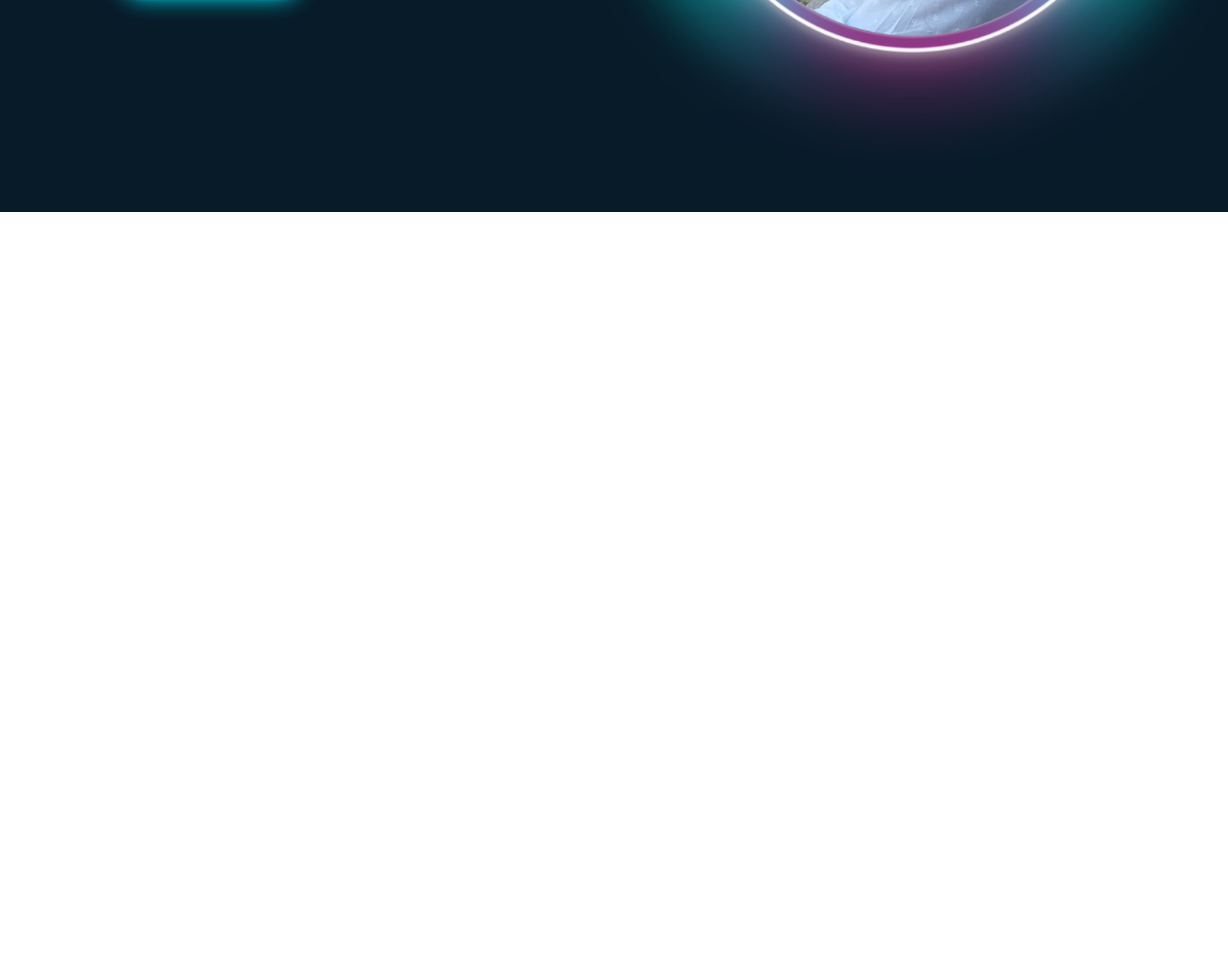
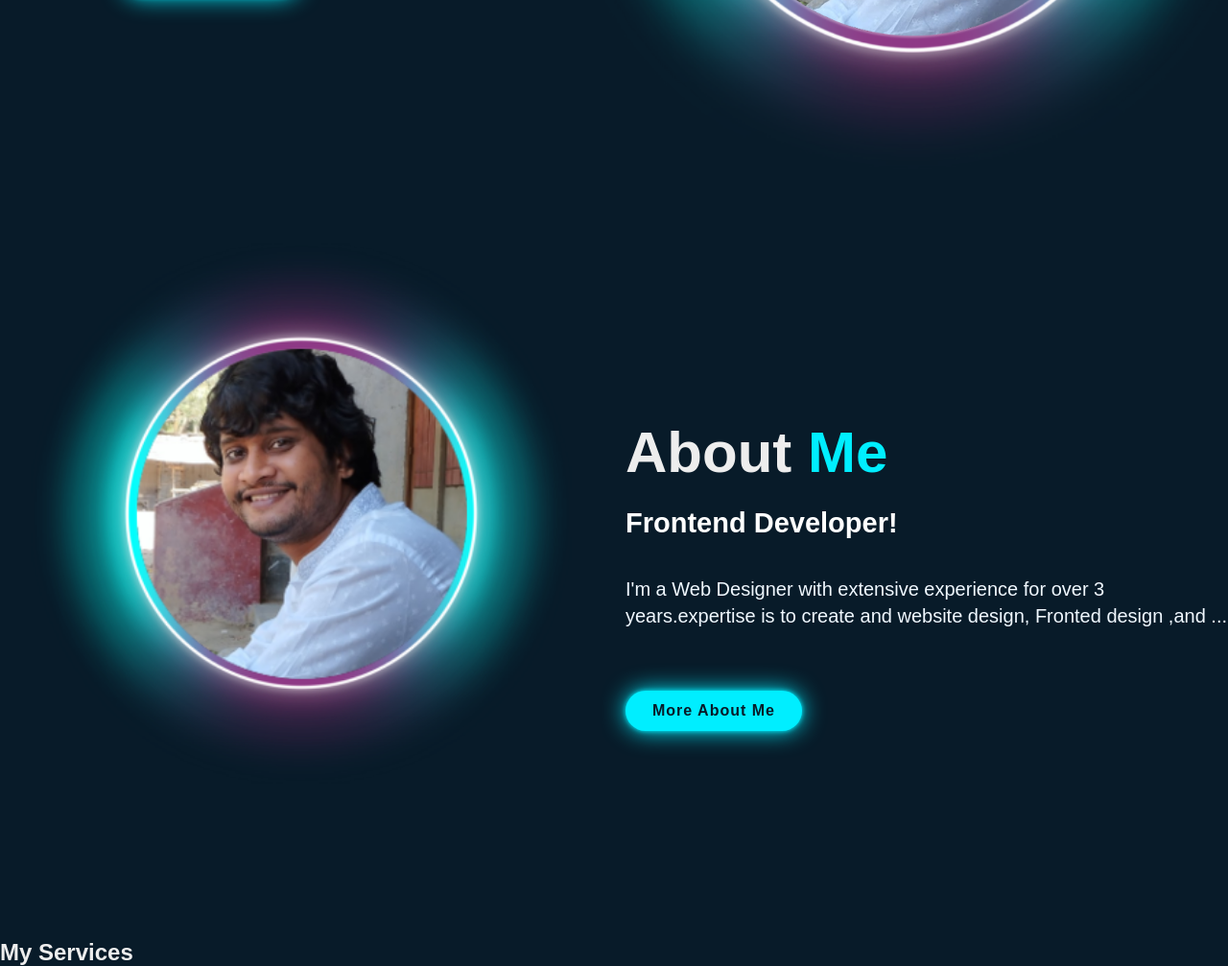
Before and after one commit to iSteveJobs/Portfolio, a plain HTML site: page index.html in a window 1280 px wide. Shown: the part 579-1586 px from the top of the page at 96% size. Before the commit the page ends 800 px from the top, so only its background shows below. Drawn offline with nearby package versions, Linux system fonts and the light colour scheme.

Commit message:
about section done

```diff
--- a/index.html
+++ b/index.html
@@ -5,21 +5,23 @@
     <meta name="viewport" content="width=device-width, initial-scale=1.0" />
     <title>Portfolio</title>
     <link rel="stylesheet" href="style.css" />
-    <link rel="stylesheet" href="https://cdnjs.cloudflare.com/ajax/libs/font-awesome/6.5.0/css/all.min.css">
+    <link
+      rel="stylesheet"
+      href="https://cdnjs.cloudflare.com/ajax/libs/font-awesome/6.5.0/css/all.min.css"
+    />
 
     <!-- Include the Typed.js library -->
-     <script src="https://unpkg.com/typed.js@2.1.0/dist/typed.umd.js"></script>
-
+    <script src="https://unpkg.com/typed.js@2.1.0/dist/typed.umd.js"></script>
   </head>
   <body>
     <header class="header">
       <a href="#" class="logo">Portfolio</a>
       <nav class="navbar">
-        <a href="#" style="--i:1" class="active">Home</a>
-        <a href="#" style="--i:2">About</a>
-        <a href="#" style="--i:3">Skill</a>
-        <a href="#" style="--i:4">Portfolio</a>
-        <a href="#" style="--i:5">Contact</a>
+        <a href="#" style="--i: 1" class="active">Home</a>
+        <a href="#" style="--i: 2">About</a>
+        <a href="#" style="--i: 3">Skill</a>
+        <a href="#" style="--i: 4">Portfolio</a>
+        <a href="#" style="--i: 5">Contact</a>
       </nav>
     </header>
     <section class="home">
@@ -33,13 +35,45 @@
           expertise is to create and website design, Fronted design ,and ...
         </p>
         <div class="home-sci">
-            <a href="#" style="--i:6"><i class="fa-brands fa-facebook-f"></i></a>
-            <a href="#" style="--i:7"><i class="fa-brands fa-whatsapp"></i></i></a>
+          <a href="#" style="--i: 6"><i class="fa-brands fa-facebook-f"></i></a>
+          <a href="#" style="--i: 7"><i class="fa-brands fa-whatsapp"></i></a>
         </div>
         <a href="#" class="btn-box">More About Me</a>
       </div>
+      <span class="home-imgHover"></span>
     </section>
+    <!-- about section start -->
+    <section class="about" id="about">
+      <div class="about-img">
+        <img
+          src="assests/Futuristic Neon Blue And Pink Light Instagram Profile Picture.png"
+          alt=""
+        />
+      </div>
+      <div class="about-text">
+        <h2>About <span>Me </span></h2>
+        <h4>Frontend Developer!</h4>
+        <p>
+          I'm a Web Designer with extensive experience for over 3
+          years.expertise is to create and website design, Fronted design ,and
+          ...
+        </p>
+        <a href="#" class="btn-box">More About Me</a>
+      </div>
+    </section>
+    <!-- about section end -->
 
+    <!-- services Section Start -->
+     <section>
+        <div class="service" id="service">
+            <div class="container">
+                <h1 class="sub-title">My <span>Services</span></h1>
+            </div>
+        </div>
+     </section>
+    <!-- services Section end -->
+
+    <!-- for js file -->
     <script src="main.js"></script>
   </body>
 </html>
--- a/style.css
+++ b/style.css
@@ -7,6 +7,7 @@
 
 body {
   color: #ededed;
+  background: #081b29;
 }
 
 .header {
@@ -15,7 +16,7 @@ body {
   left: 0;
   width: 100%;
   padding: 20px 10%;
-  background: transparent;
+  background: #051129;
   display: flex;
   justify-content: space-between;
   align-items: center;
@@ -178,3 +179,36 @@ body {
   box-shadow: 0 0 5px cyan, 0 0 25px cyan, 0 0 50px cyan, 0 0 100px cyan,
     0 0 200px cyan;
 }
+.about{
+    display: grid;
+    grid-template-columns: repeat(2, 1fr);
+    align-items: center;
+    gap: 1.5rem;
+}
+.about-img img{
+   padding-bottom: 20%;
+   max-width: 630px;
+   height: auto;
+   width: 100%;
+   border-radius: 8px;
+}
+.about-text h2{
+   font-size: 60px;
+}
+.about-text h2 span{
+    color: #0ef
+}
+.about-text h4{
+    font-size: 29px;
+    font-weight: 600;
+    color: #fff;
+    line-height: 1.7;
+    margin: 15px 0 30px;
+}
+.about-text p{
+   color: aliceblue;
+   font-size: 20px;
+   line-height: 1.4;
+   margin-bottom: 4rem;
+
+}
```
